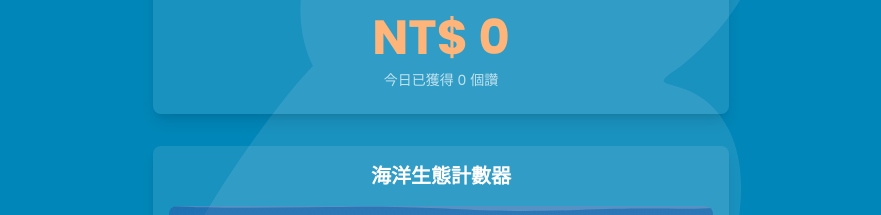
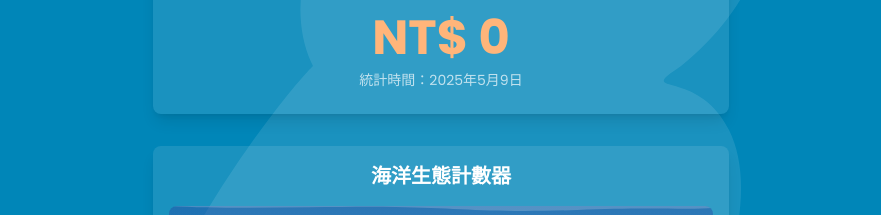
Before and after one commit to qazasd2518995/donation, a Next.js app in the folder frontend/: page / in a window 1280 px wide. Shown: the part 286-501 px from the top of the page, without its empty margins (199-1080 px from the left). Built offline with nearby package versions, Linux system fonts and the light colour scheme; no server answers.

Commit message:
修改: 移除「今日已獲得X個讚」的顯示，改為顯示「統計時間」

```diff
--- a/frontend/components/DonationDashboard.js
+++ b/frontend/components/DonationDashboard.js
@@ -11,8 +11,13 @@ export default function DonationDashboard() {
   const [totalDonation, setTotalDonation] = useState(0);
   const [loading, setLoading] = useState(true);
   const [error, setError] = useState(null);
+  const [statisticDate, setStatisticDate] = useState("");
 
   useEffect(() => {
+    // 設置統計日期
+    const now = new Date();
+    setStatisticDate(`${now.getFullYear()}年${now.getMonth() + 1}月${now.getDate()}日`);
+
     loadData();
 
     // 設定定時更新 (每 30 秒)
@@ -274,7 +279,7 @@ export default function DonationDashboard() {
                   NT$ {totalDonation.toLocaleString()}
                 </motion.p>
               </AnimatePresence>
-              <p className="mt-2 text-sm opacity-70">今日已獲得 {likes} 個讚</p>
+              <p className="mt-2 text-sm opacity-70">統計時間：{statisticDate}</p>
             </div>
           </div>
 
```
